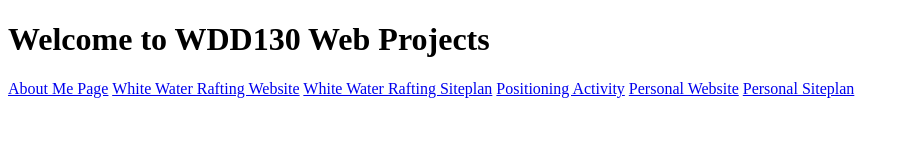
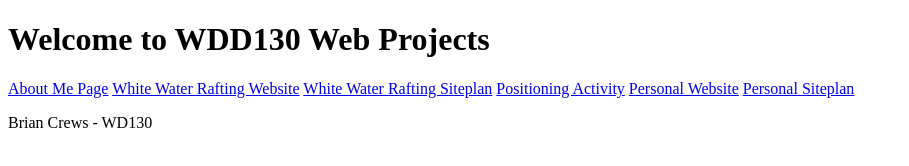
Before and after one commit to crewsbd/wdd130, a plain HTML site: page index.html in a window 1280 px wide. Shown: the whole page, without its empty margins (0-909 px from the left). Drawn offline with Linux system fonts and the light colour scheme.

Commit message:
Added a paragraph to the home page

```diff
--- a/index.html
+++ b/index.html
@@ -16,5 +16,6 @@
         <a href="#">Personal Website</a>
         <a href="#">Personal Siteplan</a>
     </nav>
+    <p>Brian Crews - WD130</p>
 </body>
 </html>
```
